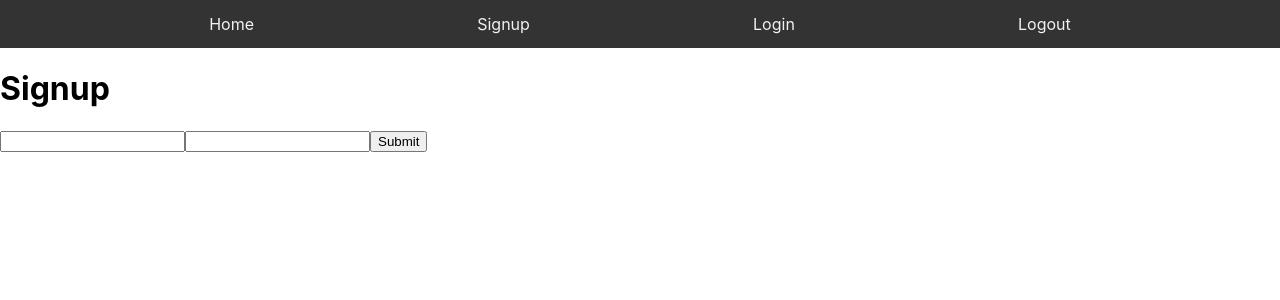
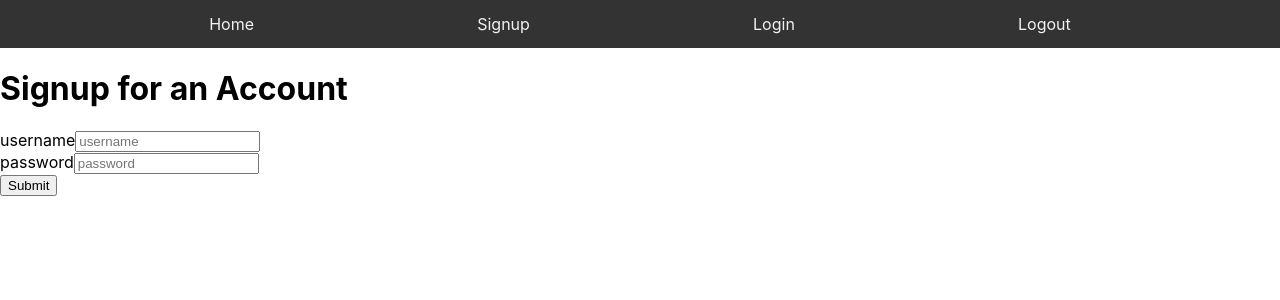
Before and after one commit to reneecruz/shop-app-client, a React (Create React App) app: page /signup in a window 1280 px wide. Shown: the top 300 px of the page. Built offline with nearby package versions, Linux system fonts and the light colour scheme.

Commit message:
fixed img size css for working

```diff
--- a/src/Components/Card.js
+++ b/src/Components/Card.js
@@ -3,13 +3,15 @@ import { Link } from 'react-router-dom';
 
 export default function Card({ item }) {
   return (
-    <Link to={`/items/${item.id}`}>
+
       <div className="card">
+        <Link to={`/items/${item.id}`}>
         <img src={item.img_url} alt={item.name}/>
+        </Link>
         <h2>{item.name}</h2>
-        <h2>{item.price}</h2>
-        <h2>{item.description}</h2>
+        <h3>Price: ${item.price}</h3>
+        <p><strong>Description:</strong> {item.description}</p>
       </div>
-    </Link>
+
   );
 }
--- a/src/Pages/Login.js
+++ b/src/Pages/Login.js
@@ -26,12 +26,14 @@ class Login extends Component {
                   <input
                     type="text"
                     name="username"
+                    placeholder="username"
                     value={username}
                     onChange={this.handleChange}
                   />
                   <input
                     type="text"
                     name="password"
+                    placeholder="password"
                     value={password}
                     onChange={this.handleChange}
                   />
--- a/src/Pages/ShowPage.js
+++ b/src/Pages/ShowPage.js
@@ -1,4 +1,5 @@
 import React, { Component } from 'react';
+import { connect } from 'react-redux';
 
 export default class ShowPage extends Component {
   state = {
@@ -7,7 +8,7 @@ export default class ShowPage extends Component {
 
   componentDidMount() {
     const { params } = this.props.match;
-    fetch('https://localhost:3000/items' + params.id)
+    fetch('http://localhost:3000/items' + params.id)
       .then(r => r.json())
       .then(data => {
         console.log(data);
@@ -17,6 +18,6 @@ export default class ShowPage extends Component {
 
   render() {
     const { item } = this.state;
-    return <div></div>;
+    return <div>{item.name}</div>;
   }
 }
--- a/src/Pages/Signup.js
+++ b/src/Pages/Signup.js
@@ -20,20 +20,31 @@ class Signup extends Component {
             const { username, password } = this.state;
             return (
               <>
-                <h1>Signup</h1>
+
                 <form onSubmit={this.handleSubmit}>
+                <h1>Signup for an Account</h1>
+
+                <label>username</label>
                   <input
                     type="text"
                     name="username"
+                    placeholder="username"
                     value={username}
                     onChange={this.handleChange}
                   />
+                  <br/>
+
+                  <label>password</label>
                   <input
-                    type="text"
+                    type="password"
                     name="password"
+                    placeholder="password"
                     value={password}
                     onChange={this.handleChange}
                   />
+                  <br/>
+
+
                   <input type="submit" />
                 </form>
               </>
--- a/src/index.css
+++ b/src/index.css
@@ -22,3 +22,7 @@ code {
   display: flex;
   flex-direction: column;
 }
+
+.card img {
+  width: 20%;
+}
```
